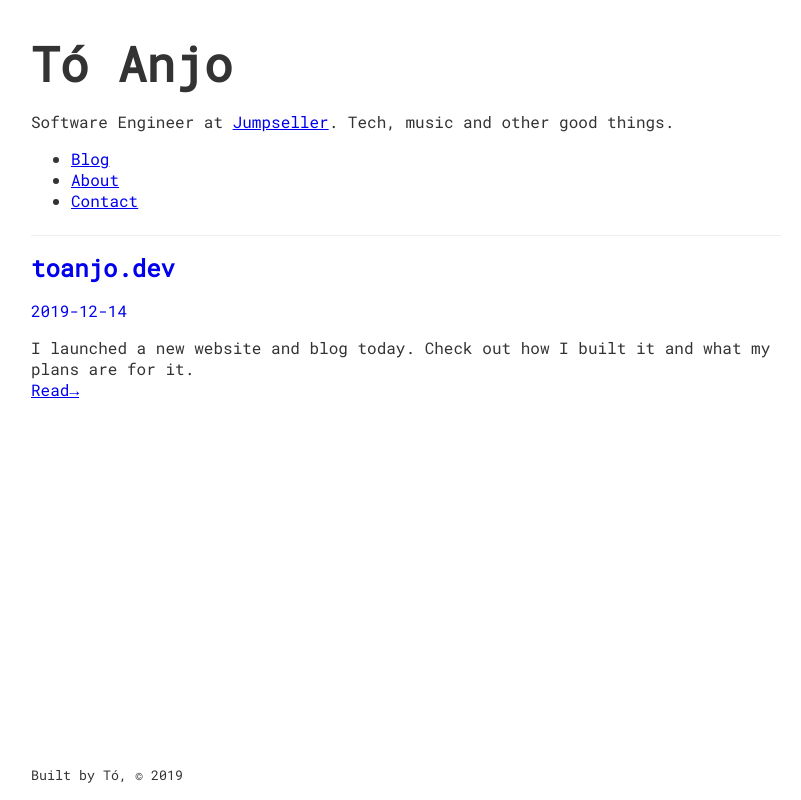
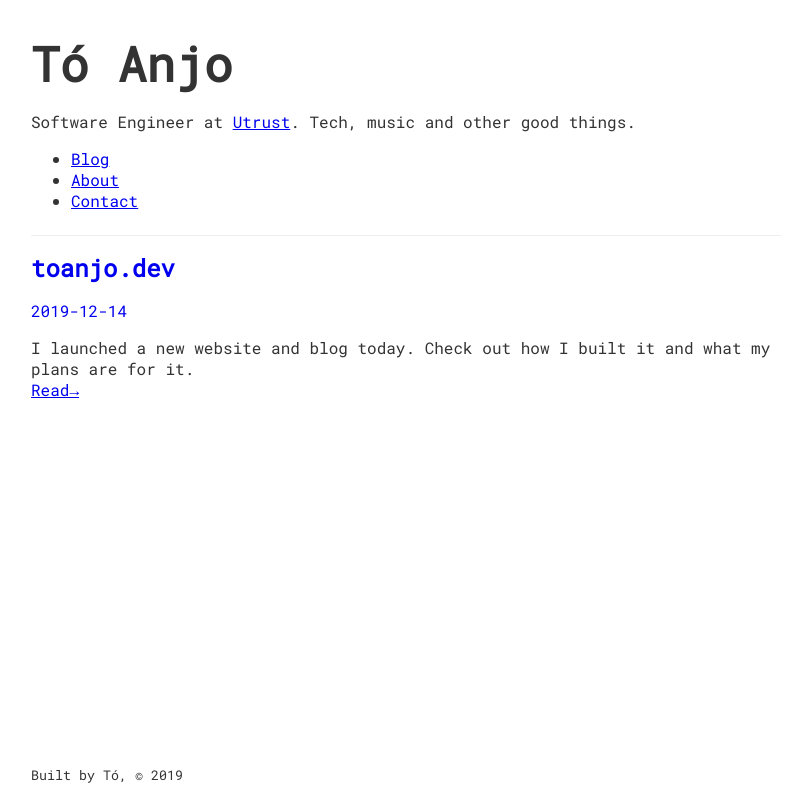
Before and after one commit to toanjo/toanjo.dev, a Gatsby site: page / in a window 1280 px wide. Shown: the whole page, without its empty margins (234-1035 px from the left). Built offline with nearby package versions, Linux system fonts and the light colour scheme; Gatsby itself is replaced by a stand-in of ours.

Commit message:
Updated bio

```diff
--- a/src/components/Header/index.js
+++ b/src/components/Header/index.js
@@ -11,16 +11,8 @@ const Header = () => (
       </Link>
     </h1>
     <p>
-      {/* Software Engineer at <a className={headerStyles.headerLinks} href="https://utrust.com/" target="_blank" rel="noopener noreferrer">Utrust</a>. Tech, music and other good things. */}
       Software Engineer at{" "}
-      <a
-        className={headerStyles.headerLinks}
-        href="https://jumpseller.com/"
-        target="_blank"
-        rel="noopener noreferrer"
-      >
-        Jumpseller
-      </a>
+      <a className={headerStyles.headerLinks} href="https://utrust.com/" target="_blank" rel="noopener noreferrer">Utrust</a>
       . Tech, music and other good things.
     </p>
     <nav>
```
